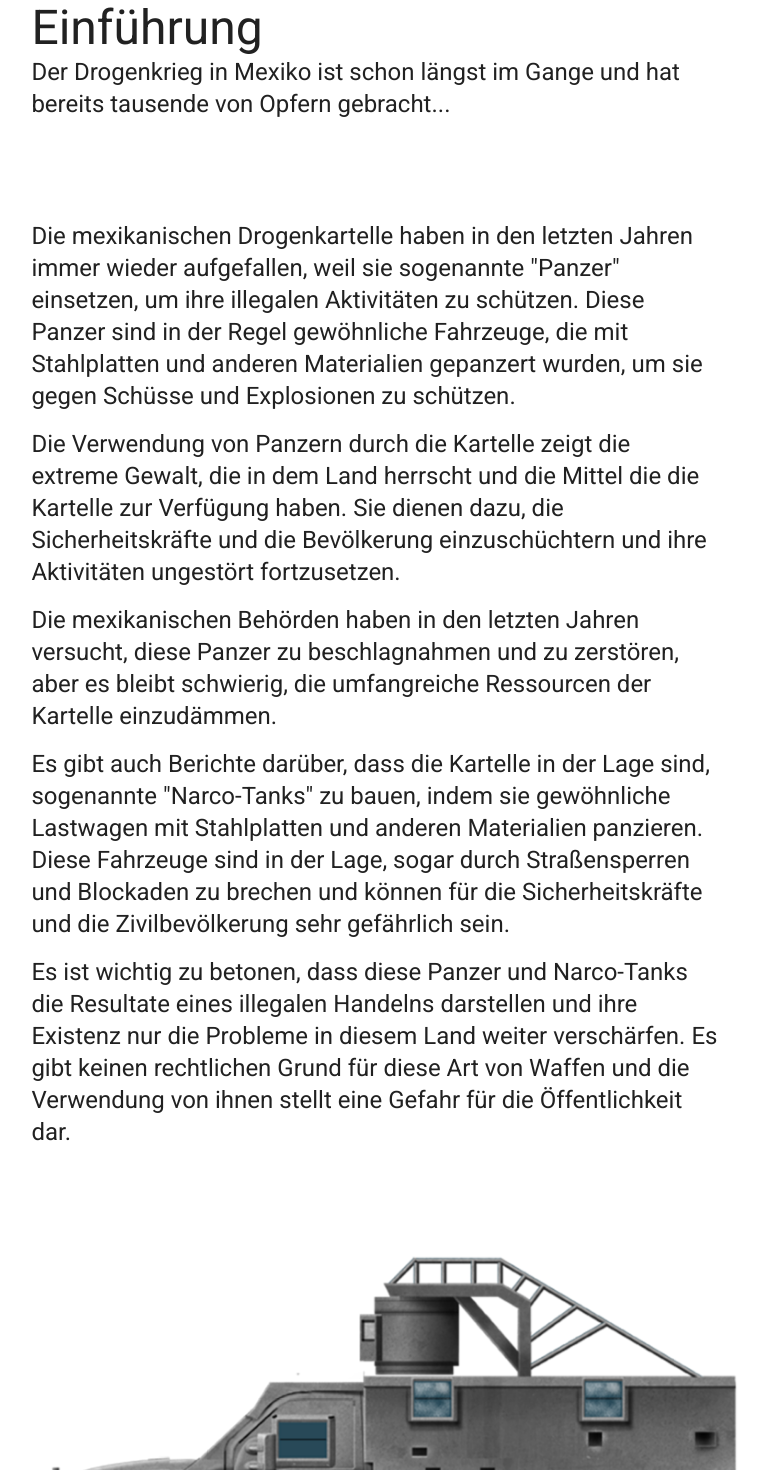
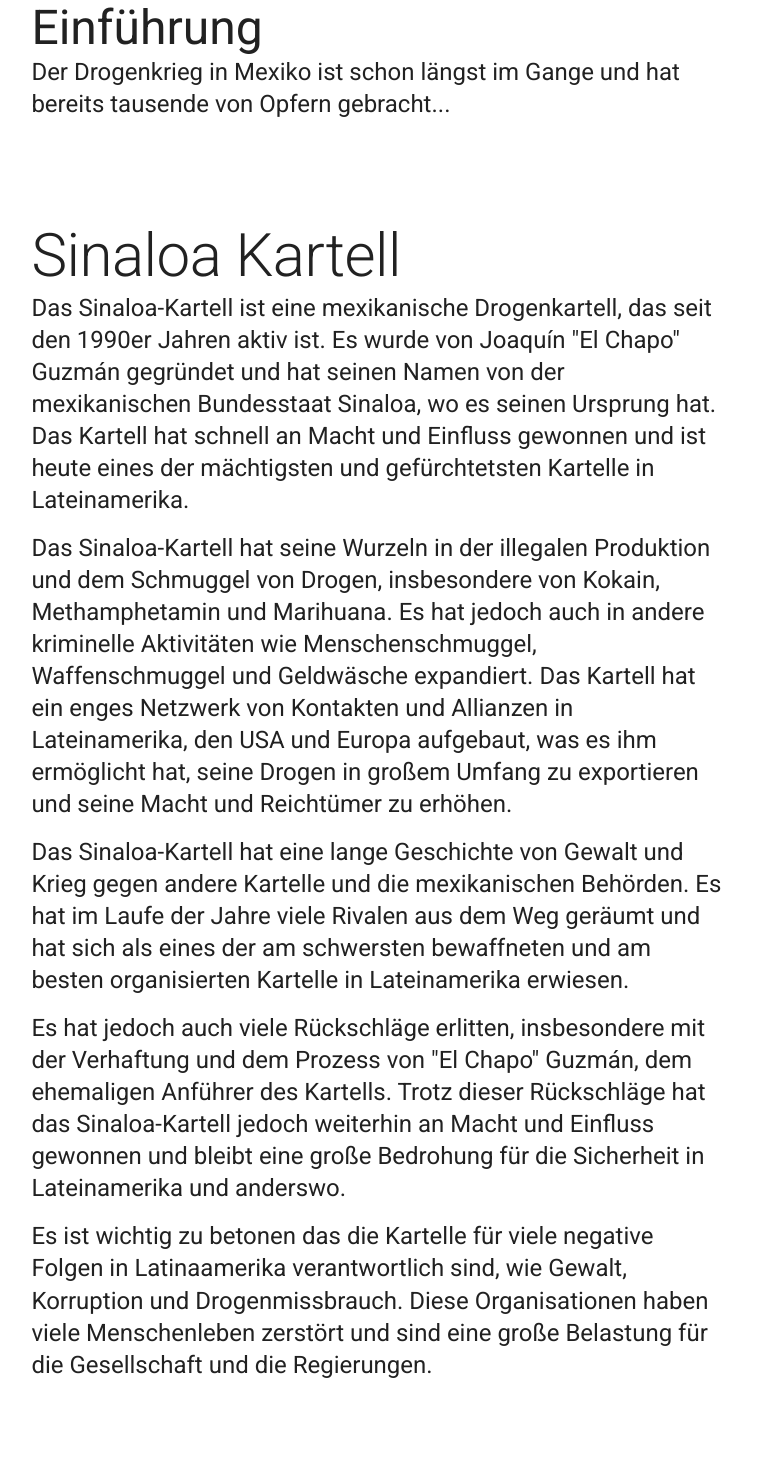
Before and after one commit to four-man-army/PaG_Website, a React (Vite) app: page / in a window 1280 px wide. Shown: the part 1280-2750 px from the top of the page, without its empty margins (263-1031 px from the left). Built offline with nearby package versions, Linux system fonts and the light colour scheme.

Commit message:
added cartell text

```diff
--- a/src/App.jsx
+++ b/src/App.jsx
@@ -10,6 +10,7 @@ import SemiSub from "./comps/narcosub/semisub";
 import NarcoSubs from "./comps/subinteraktiv";
 import Tanktext from "./comps/tanktext";
 import Tank from "./comps/interactivtank";
+import Cartell from "./comps/cartell";
 
 
 
@@ -67,6 +68,7 @@ function App() {
 
 
           </InView>
+          <Cartell />
           <Tanktext />
         </Box>
         <Box sx={{ mx: "15%", my: "auto", pb: 10 }}>
--- /dev/null
+++ b/src/comps/cartell.jsx
@@ -0,0 +1,51 @@
+import { Typography } from "@mui/material"
+
+const Cartell = () => {
+    return (
+      <>
+        <Typography sx={{paddingTop: "100px"}} variant="h2">Sinaloa Kartell</Typography>
+        <Typography variant="h5" paragraph>
+          Das Sinaloa-Kartell ist eine mexikanische Drogenkartell, das seit den
+          1990er Jahren aktiv ist. Es wurde von Joaquín "El Chapo" Guzmán
+          gegründet und hat seinen Namen von der mexikanischen Bundesstaat
+          Sinaloa, wo es seinen Ursprung hat. Das Kartell hat schnell an Macht
+          und Einfluss gewonnen und ist heute eines der mächtigsten und
+          gefürchtetsten Kartelle in Lateinamerika.
+        </Typography>
+        <Typography variant="h5" paragraph>
+          Das Sinaloa-Kartell hat seine Wurzeln in der illegalen Produktion und
+          dem Schmuggel von Drogen, insbesondere von Kokain, Methamphetamin und
+          Marihuana. Es hat jedoch auch in andere kriminelle Aktivitäten wie
+          Menschenschmuggel, Waffenschmuggel und Geldwäsche expandiert. Das
+          Kartell hat ein enges Netzwerk von Kontakten und Allianzen in
+          Lateinamerika, den USA und Europa aufgebaut, was es ihm ermöglicht
+          hat, seine Drogen in großem Umfang zu exportieren und seine Macht und
+          Reichtümer zu erhöhen.
+        </Typography>
+        <Typography variant="h5" paragraph>
+          Das Sinaloa-Kartell hat eine lange Geschichte von Gewalt und Krieg
+          gegen andere Kartelle und die mexikanischen Behörden. Es hat im Laufe
+          der Jahre viele Rivalen aus dem Weg geräumt und hat sich als eines der
+          am schwersten bewaffneten und am besten organisierten Kartelle in
+          Lateinamerika erwiesen.
+        </Typography>
+        <Typography variant="h5" paragraph>
+          Es hat jedoch auch viele Rückschläge erlitten, insbesondere mit der
+          Verhaftung und dem Prozess von "El Chapo" Guzmán, dem ehemaligen
+          Anführer des Kartells. Trotz dieser Rückschläge hat das
+          Sinaloa-Kartell jedoch weiterhin an Macht und Einfluss gewonnen und
+          bleibt eine große Bedrohung für die Sicherheit in Lateinamerika und
+          anderswo.
+        </Typography>
+        <Typography variant="h5" paragraph>
+          Es ist wichtig zu betonen das die Kartelle für viele negative Folgen
+          in Latinaamerika verantwortlich sind, wie Gewalt, Korruption und
+          Drogenmissbrauch. Diese Organisationen haben viele Menschenleben
+          zerstört und sind eine große Belastung für die Gesellschaft und die
+          Regierungen.
+        </Typography>
+      </>
+    );
+}
+
+export default Cartell;
```
